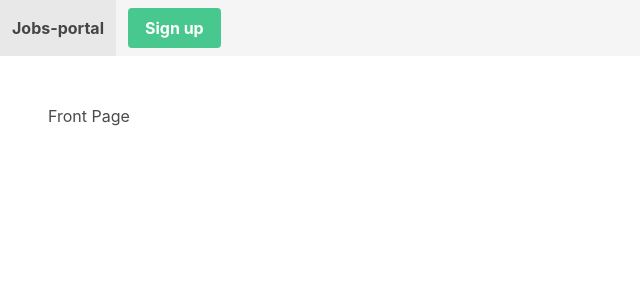
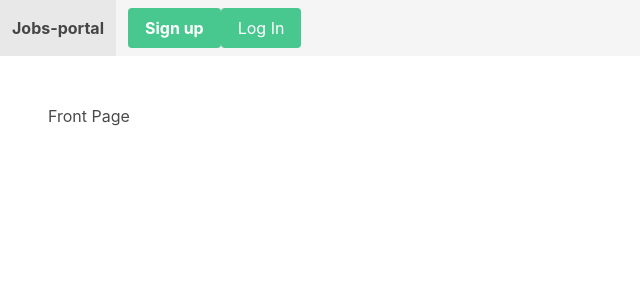
Before and after one commit to raj-kariya/Job-Board, a Django app: page / in a window 1280 px wide. Shown: the top 300 px of the page, without its empty margins (0-640 px from the left). Run offline with Django 5.2, Linux system fonts and the light colour scheme.

Commit message:
Adding Log In Button

```diff
--- a/jobsportal/apps/core/templates/core/base.html
+++ b/jobsportal/apps/core/templates/core/base.html
@@ -21,6 +21,7 @@
                         <a href="{% url 'logout' %}" class="button is-danger">Log out</a>
                     {% else %}
                         <a href="{% url 'signup' %}" class="button is-success"><strong>Sign up</strong></a>
+                        <a href="{% url 'login' %}" class="button is-success">Log In</a>
                     {% endif %}
                 </div>
             </div>
```
